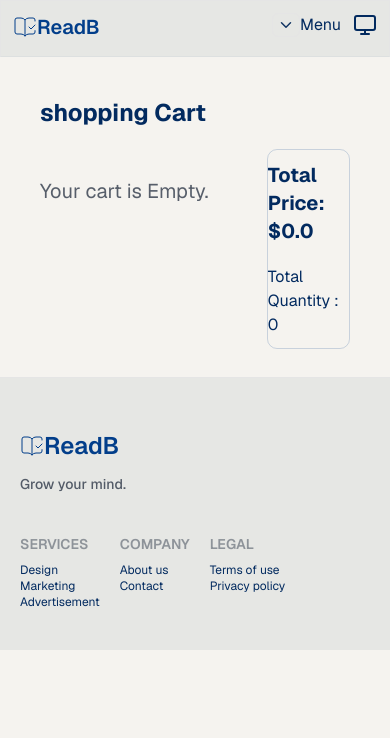
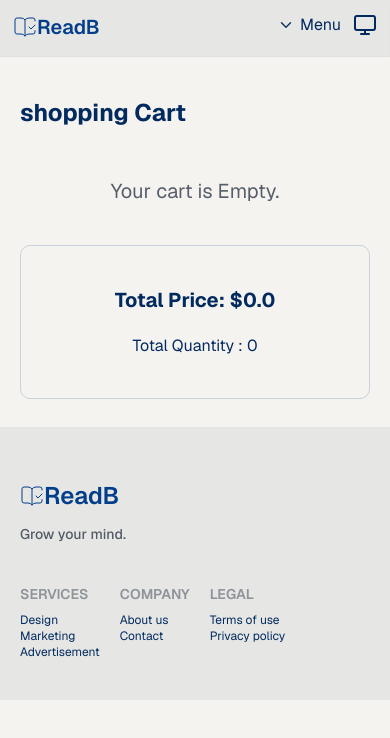
Before and after one commit to Hanieh-yousefzadeh/book-store, a Next.js app: page /cart in a window 390 px wide. Shown: the top 738 px of the page. Built offline with nearby package versions, Linux system fonts and the light colour scheme.

Commit message:
style : responsive cart page

```diff
--- a/app/(shop)/cart/page.tsx
+++ b/app/(shop)/cart/page.tsx
@@ -15,16 +15,16 @@ export default function CartPagr() {
     const totalQuantity = items.reduce((total, item) => total + item.quantity, 0)
 
     return (
-        <main className="flex flex-col px-10 py-7">
-            <h1 className=" text-2xl font-bold  pt-3 pb-5"> shopping Cart</h1>
-            <div className="flex  justify-between">
-                <div className="flex flex-col w-250">
+        <main className="flex flex-col lg:px-10 px-5 py-7">
+            <h1 className=" text-2xl font-bold  pt-3 pb-5 text-start sm:text-center lg:text-start"> shopping Cart</h1>
+            <div className="flex lg:flex-row flex-col items-center lg:justify-between">
+                <div className="flex flex-col xl:w-250">
 
                     {items.length === 0 && (
-                        <h2 className="text-xl pt-7 text-[#1e293bbc] dark:text-[#a8ccde9d] ">Your cart is Empty.</h2>
+                        <h2 className="text-xl pt-7 text-[#1e293bbc] dark:text-[#a8ccde9d]">Your cart is Empty.</h2>
                     )}
                     {items.map((book) => (
-                        <div key={book.key} className="flex items-center gap-5 border-b border-[#023d8a2f] dark:border-[#a8ccde54] pb-5 mb-5 pt-10">
+                        <div key={book.key} className="flex md:flex-row flex-col items-center gap-5 border-b border-[#023d8a2f] dark:border-[#a8ccde54] pb-5 mb-5 pt-10">
                             {book.cover_id && (
                                 <img src={`https://covers.openlibrary.org/b/id/${book.cover_id}-M.jpg`} className="w-20 h-28 object-cover rounded" />
                             )}
@@ -34,9 +34,9 @@ export default function CartPagr() {
                                 <h3 className="text-[#1e293bbc] text-sm dark:text-[#a8ccded7]">By{book.author_name}</h3>
 
 
-                                <div className="flex items-center gap-3 pt-5 justify-between">
+                                <div className="flex items-center sm:gap-3 gap-2 pt-5 justify-between">
                                     <p>${book.price.toFixed(1)}</p>
-                                    <div className="flex items-center gap-3">
+                                    <div className="flex items-center sm:gap-3 gap-2">
                                         <button onClick={() => dispatch(decrease(book.key))} className="border border-[#023d8a2f] dark:border-[#a8ccde54] rounded px-2  cursor-pointer" >
                                             -
                                         </button>
@@ -48,10 +48,10 @@ export default function CartPagr() {
                                         </button>
 
                                         <button onClick={() => dispatch(deletecart(book.key))} className="text-red-500 ml-3 cursor-pointer" >
-                                            <Trash />
+                                            <Trash className="sm:size-auto size-6" />
                                         </button>
                                     </div>
-                                    <p className="font-semibold">
+                                    <p className="font-semibold sm:text-base text-sm">
                                         total : ${(book.price * book.quantity).toFixed(1)}
                                     </p>
                                 </div>
@@ -62,7 +62,7 @@ export default function CartPagr() {
                     ))}
                 </div>
 
-                <div className="border border-[#023d8a2f] dark:border-[#a8ccde54] rounded-lg flex flex-col w-90 justify-center items-center gap-5 py-10 min-h-30  max-h-50">
+                <div className="border border-[#023d8a2f] dark:border-[#a8ccde54] rounded-lg flex flex-col lg:w-90 w-full lg:mt-0 mt-10  justify-center items-center gap-5 py-10 min-h-30  max-h-50">
                     <p className=" text-xl font-bold"> Total Price: ${totalPrice.toFixed(1)}</p>
                     <p>Total Quantity : {totalQuantity}</p>
                     {totalPrice > 0 && (
--- a/components/bookList.tsx
+++ b/components/bookList.tsx
@@ -7,9 +7,9 @@ export default function BookList({ books }: { books: book[] }) {
         <div className="flex flex-wrap xl:gap-y-0 lg:gap-y-2 gap-y-5 xl:justify-between xl:gap-x-0 md:gap-x-5 lg:gap-x-2 sm:justify-center lg:justify-start mt-10">
             {books.map((book) => (
 
-                <Link key={book.key} href={`/book/${book.key.split("/").pop()}`} className="xl:w-67 w-67  sm:w-57 border rounded-lg pr-3 pl-5 py-5 hover:-translate-y-3  bg-amber-800 hover:transition-transform border-[#023d8a2f] dark:border-[#a8ccde54]">
+                <Link key={book.key} href={`/book/${book.key.split("/").pop()}`} className="xl:w-67 w-67  sm:w-57 border rounded-lg pr-3 pl-5 py-5 hover:-translate-y-3 hover:transition-transform border-[#023d8a2f] dark:border-[#a8ccde54]">
                     {book.cover_i ? (<img className="xl:w-57 w-57 sm:w-47 xl:h-67 h-67 lg:h-50 md:h-58 rounded-lg xl:pr-0 lg:pr-1 " src={`https://covers.openlibrary.org/b/id/${book.cover_i}-M.jpg`} />) : <img src={`https://covers.openlibrary.org/b/id/240720-M.jpg`} className="w-57 h-67 rounded-lg " />}
-                    <div className="pt-4  w-60 pr-4  sm:pr-12">
+                    <div className="pt-4  w-69 pr-4  sm:pr-12">
                         <h3 className=" text-base font-semibold line-clamp-1 ">{book.title}</h3>
                         <div className="flex items-center justify-between pt-3">
                             <p className="line-clamp-1  text-[#1e293bbc] text-sm w-45 dark:text-[#a8ccded7]"> <span className="mr-1.5">By</span>{book.author_name?.join(", ")}</p>
```
